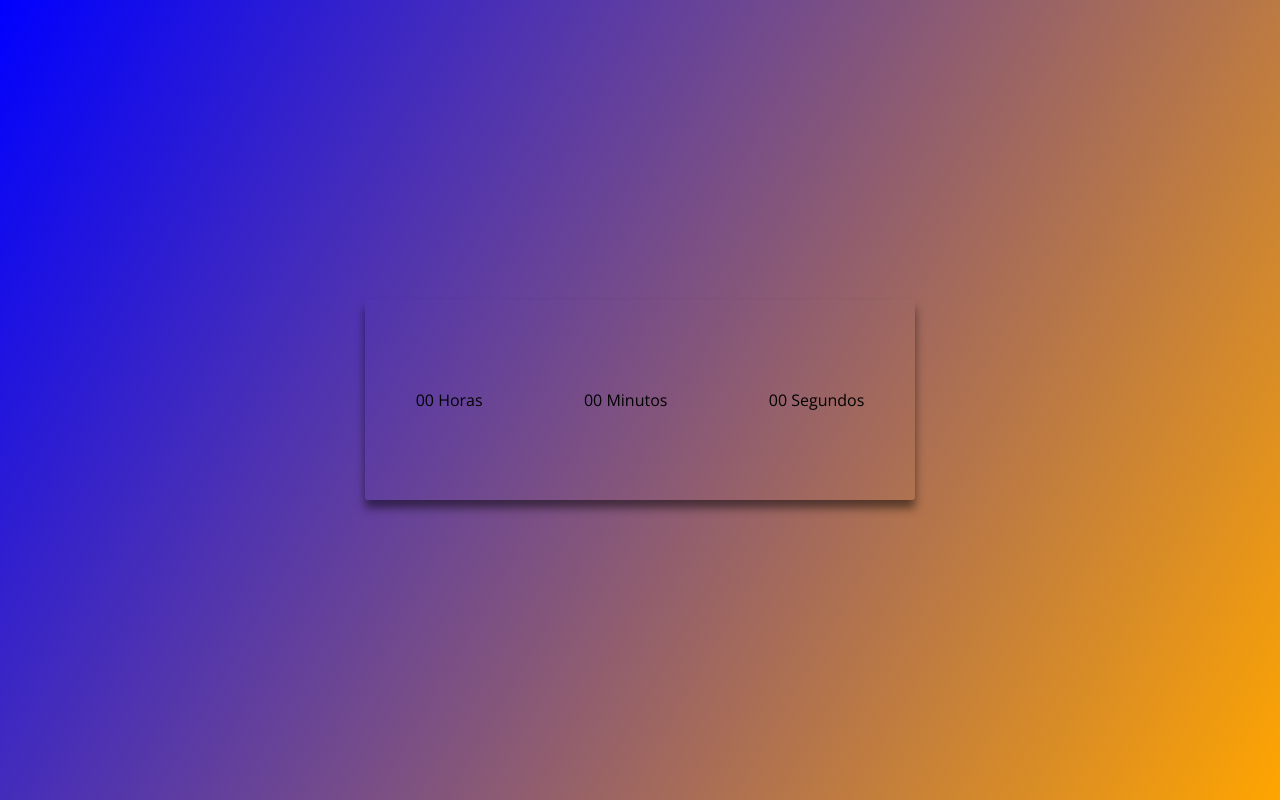
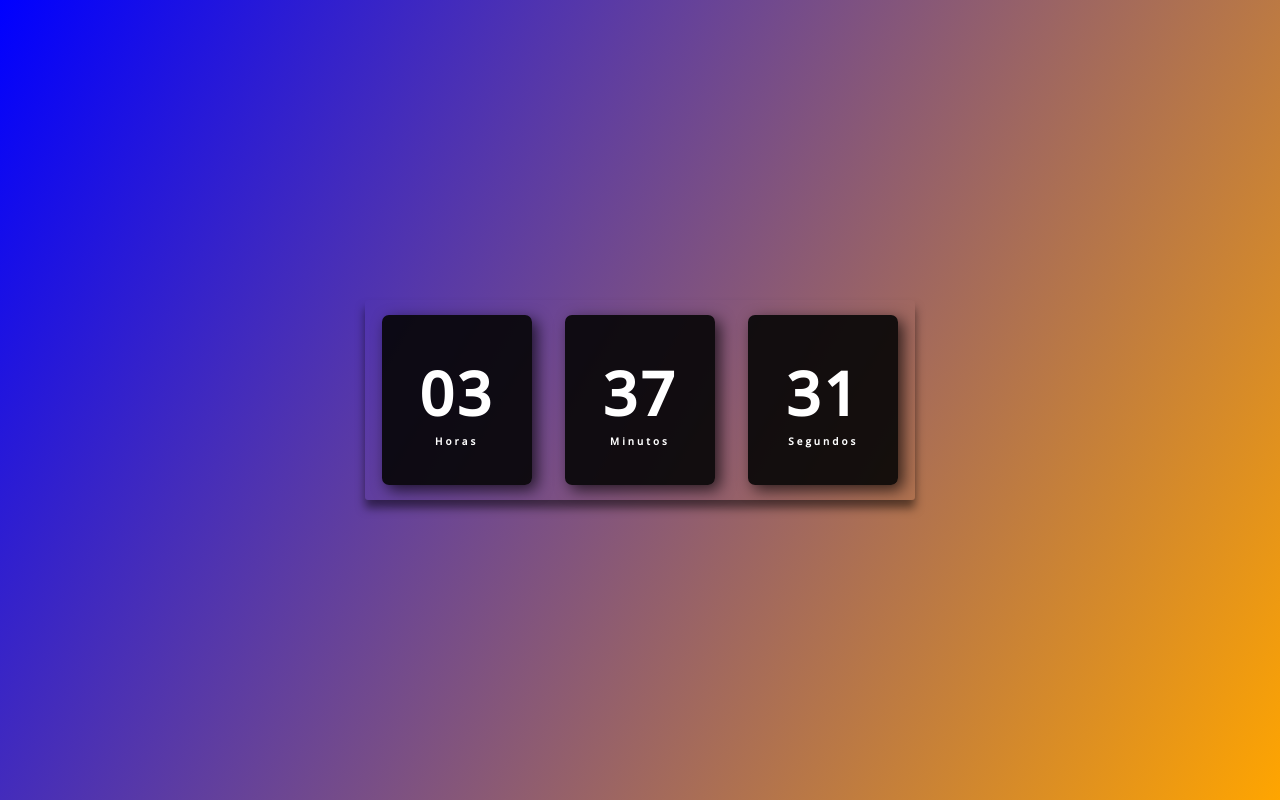
Before and after one commit to joaoramosty/relogio-digital, a plain HTML site: page index.html in a window 1280 px wide. Drawn offline with nearby package versions, Linux system fonts and the light colour scheme.

Commit message:
end clock dynamic

```diff
--- a/index.html
+++ b/index.html
@@ -26,5 +26,6 @@
         </div>
     </div>
 
+    <script src="script.js"></script>
 </body>
 </html>
--- a/script.js
+++ b/script.js
@@ -0,0 +1,18 @@
+const horas = document.getElementById('horas');
+const minutos = document.getElementById('minutos');
+const segundos = document.getElementById('segundos');
+
+const relogio = setInterval(function time() {
+    let dateToday = new Date();
+    let hr = dateToday.getHours();
+    let min = dateToday.getMinutes();
+    let s = dateToday.getSeconds();
+
+    if (hr < 10 ) hr = '0' + hr
+    if (min < 10 ) min = '0' + min
+    if (s < 10 ) s = '0' + s
+
+    horas.textContent = hr;
+    minutos.textContent = min;
+    segundos.textContent = s;
+})
--- a/style.css
+++ b/style.css
@@ -9,7 +9,7 @@ body{
     background: linear-gradient(120deg, blue , orange);
     display: flex;
     align-items: center;
-    justify-self: center;
+    justify-content: center;
 }
 
 .relogio{
@@ -23,3 +23,27 @@ body{
     box-shadow: 0px 8px 10px rgba(0, 0, 0, 0.5);
 
 }
+
+.relogio div{
+    height: 170px;
+    width: 150px;
+    display: flex;
+    flex-direction: column;
+    align-items: center;
+    justify-content: center;
+    color: #fff;
+    background: rgba(5, 5, 5, 0.9);
+    box-shadow: 5px 5px 15px rgba(0, 0, 0, 0.7) ;
+    border-radius: 7px;
+    letter-spacing: 3px;
+
+}
+
+.relogio span{
+    font-weight: bold;
+    font-size: 60px;
+}
+
+.relogio span.tempo{
+    font-size: 10px;
+}
```
